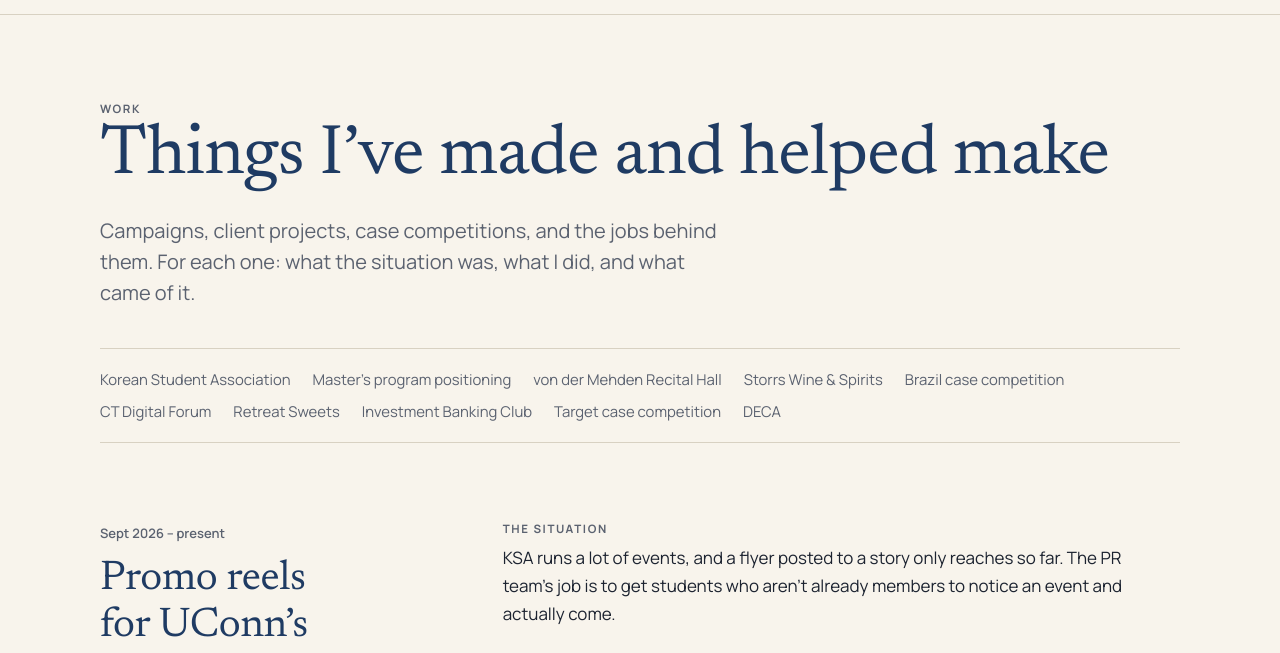
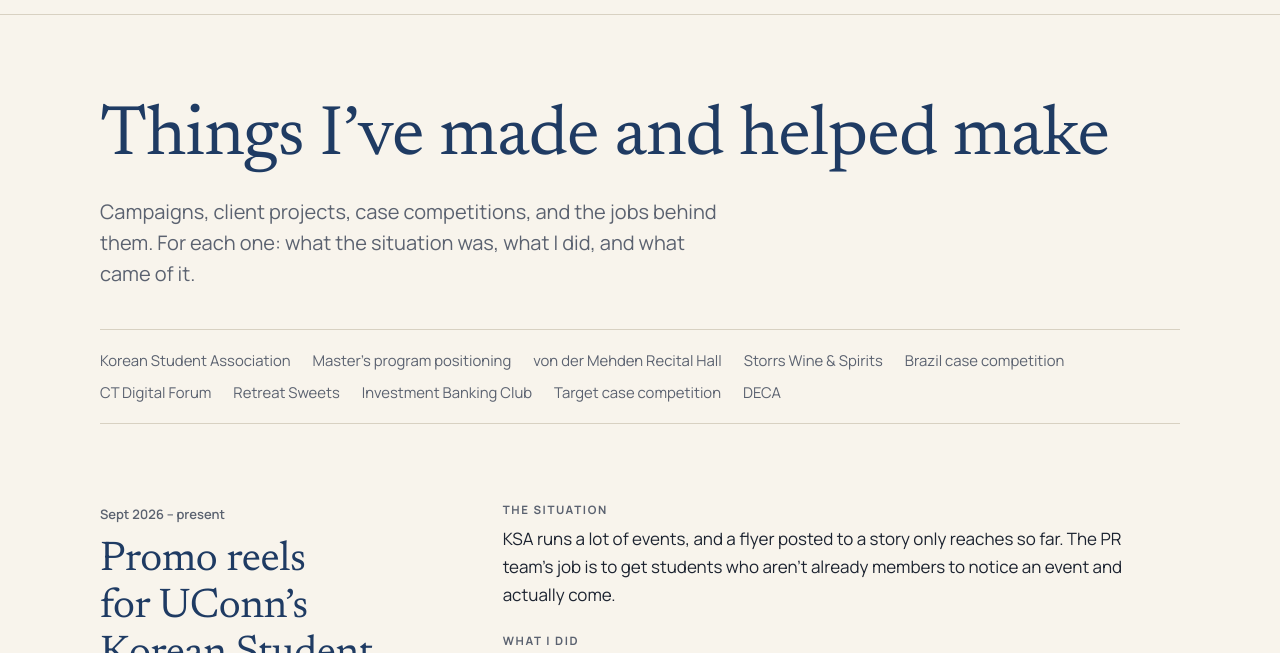
Before and after one commit to matthewhsullivan/matthewhsullivan.github.io, a plain HTML site: page work.html in a window 1280 px wide. Shown: the part 68-721 px from the top of the page. Drawn offline with Linux system fonts and the light colour scheme.

Commit message:
Work: drop eyebrow above heading
Co-Authored-By: Claude Opus 5.5 <noreply@anthropic.com>
Claude-Session: https://claude.ai/code/session_01XhEWw8mLgsWNjHrpPkh872

```diff
--- a/work.html
+++ b/work.html
@@ -32,7 +32,6 @@
 
 <main id="main">
   <div class="wrap page-head">
-    <p class="eyebrow">Work</p>
     <h1>Things I&rsquo;ve made and helped make</h1>
     <p class="lede">Campaigns, client projects, case competitions, and the jobs behind them. For each one: what the situation was, what I did, and what came of it.</p>
   </div>
```
